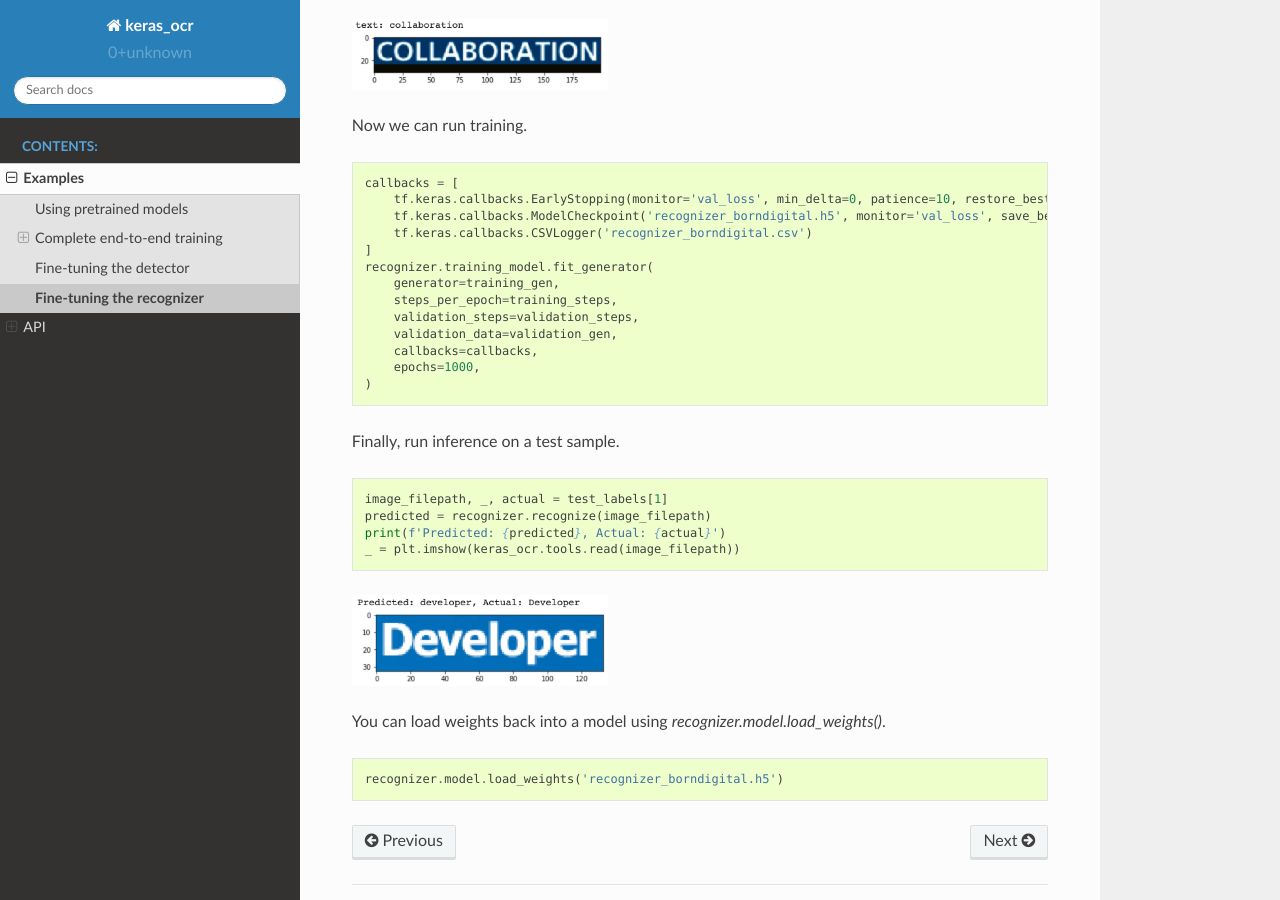
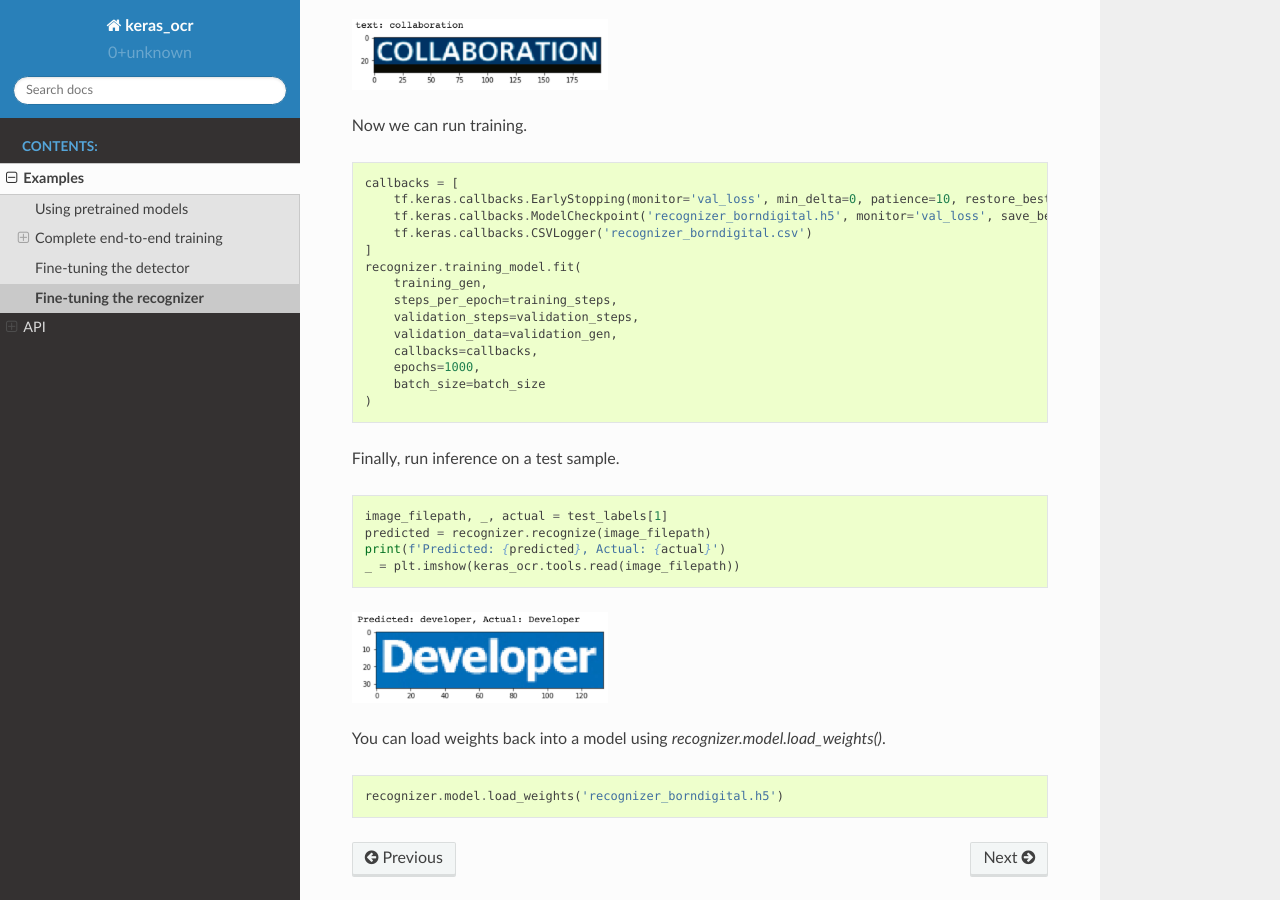
Before and after one commit to faustomorales/keras-ocr, a Sphinx documentation site: the page built from docs/examples/fine_tuning_recognizer.rst, in a window 1280 px wide and 900 px high, scrolled down 1715 px. Built offline with Sphinx 7.4.7 and the Read the Docs theme 2.0.0, drawn with Linux system fonts in a browser that asks for light colours.

Commit message:
Bump Model.fit_generator() to Model.fit()
Model.fit_generator() is deprecated, Model.fit) supports generators in TensorFlow Core v2.4.1

```diff
--- a/docs/examples/fine_tuning_recognizer.rst
+++ b/docs/examples/fine_tuning_recognizer.rst
@@ -101,13 +101,14 @@ Now we can run training.
         tf.keras.callbacks.ModelCheckpoint('recognizer_borndigital.h5', monitor='val_loss', save_best_only=True),
         tf.keras.callbacks.CSVLogger('recognizer_borndigital.csv')
     ]
-    recognizer.training_model.fit_generator(
-        generator=training_gen,
+    recognizer.training_model.fit(
+        training_gen,
         steps_per_epoch=training_steps,
         validation_steps=validation_steps,
         validation_data=validation_gen,
         callbacks=callbacks,
         epochs=1000,
+        batch_size=batch_size
     )
 
 Finally, run inference on a test sample.
```
